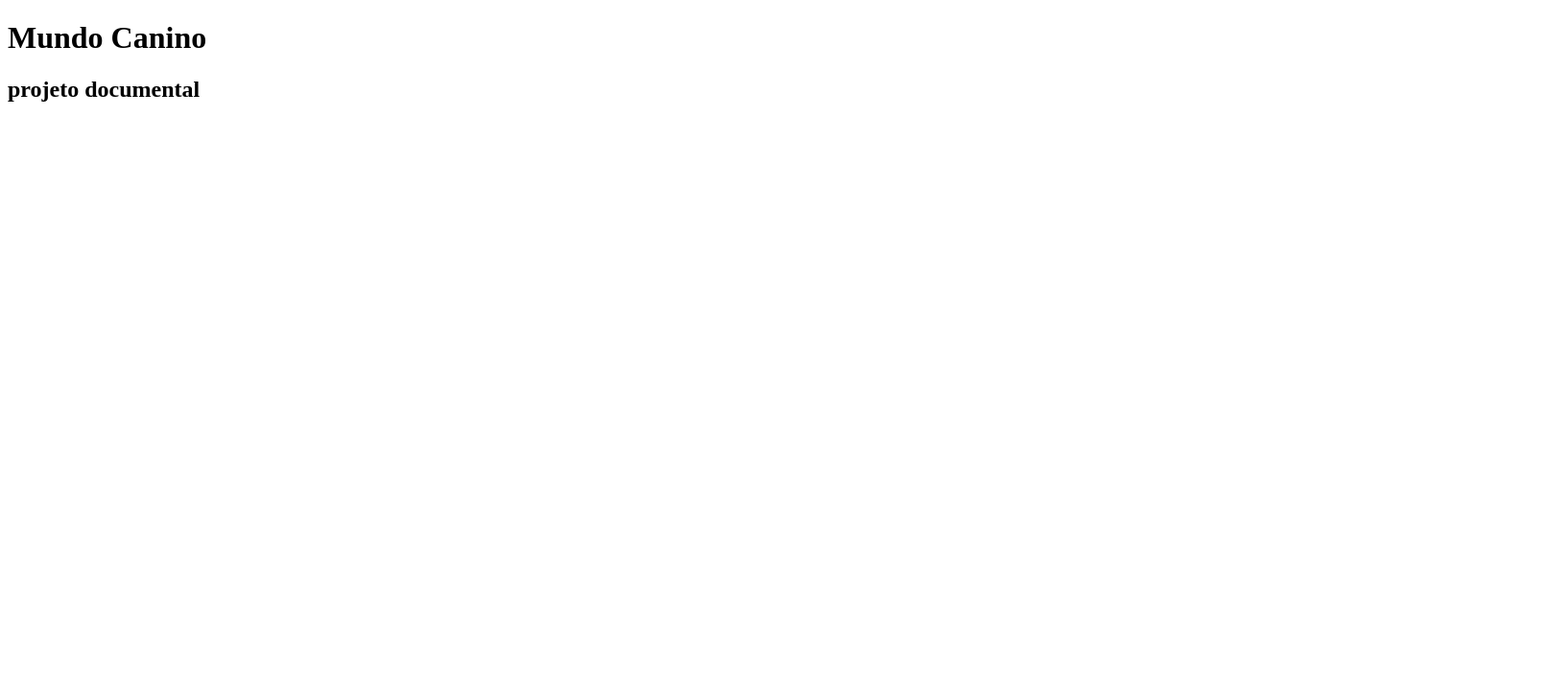
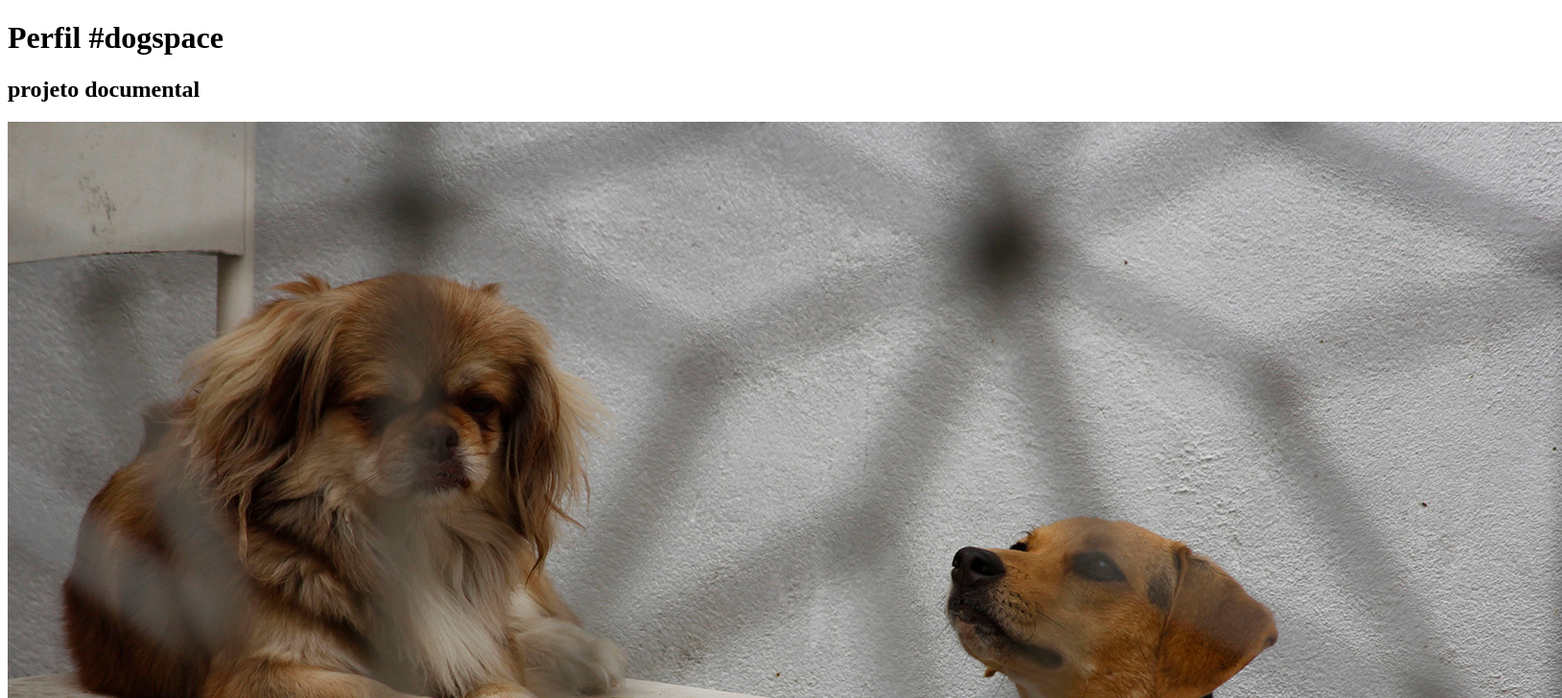
Before and after one commit to augustosjr/dogspace, a plain HTML site: page index.html in a window 1280 px wide. Shown: the top 728 px of the page at 96% size, 1628 px wide, since content can reach past the window. Drawn offline with Linux system fonts and the light colour scheme.

Commit message:
adição de fotografia e novos titulos

```diff
--- a/index.html
+++ b/index.html
@@ -4,10 +4,12 @@
     <meta charset="UTF-8">
     <meta http-equiv="X-UA-Compatible" content="IE=edge">
     <meta name="viewport" content="width=device-width, initial-scale=1.0">
-    <title>Dogspace</title>
+    <title>Fanpage de Cachorrinhos</title>
 </head>
 <body>
-    <h1>Mundo Canino</h1>
+    <h1>Perfil #dogspace</h1>
     <h2>projeto documental</h2>
+    <img src="Imagens/_MG_9208.jpg" alt="cachorras sentadas">
+
 </body>
 </html>
```
Also changed, not shown: Imagens/_MG_9208.jpg (added).
